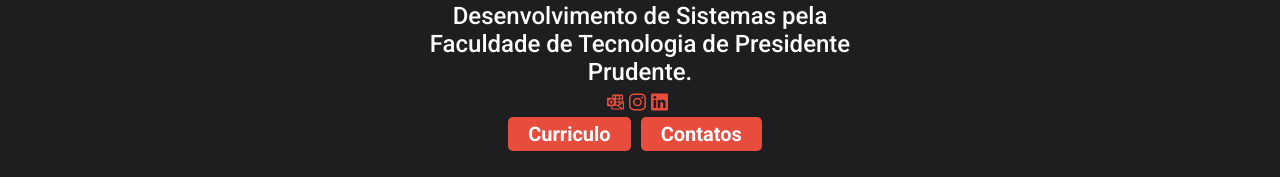
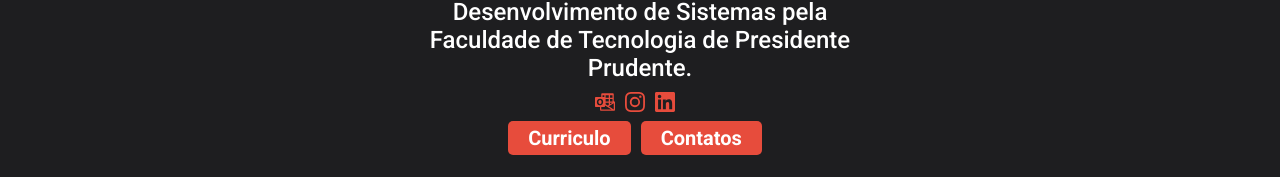
Before and after one commit to Procedeus/Portfolio, a React (Create React App) app: page / in a window 1280 px wide. Shown: the part 222-399 px from the top of the page. Built offline with nearby package versions, Linux system fonts and the light colour scheme.

Commit message:
Alteração do local das classes color-lite e icon

```diff
--- a/src/index.css
+++ b/src/index.css
@@ -29,3 +29,13 @@ p{
     font-size: 24px;
     color: var(--text-color);
 }
+
+.color-lite{
+    background-color: var(--color-bg-lite);
+}
+
+.icon{
+    font-size: 30px;
+    color: var(--color-button);
+    padding-right: 10px;
+}
```
